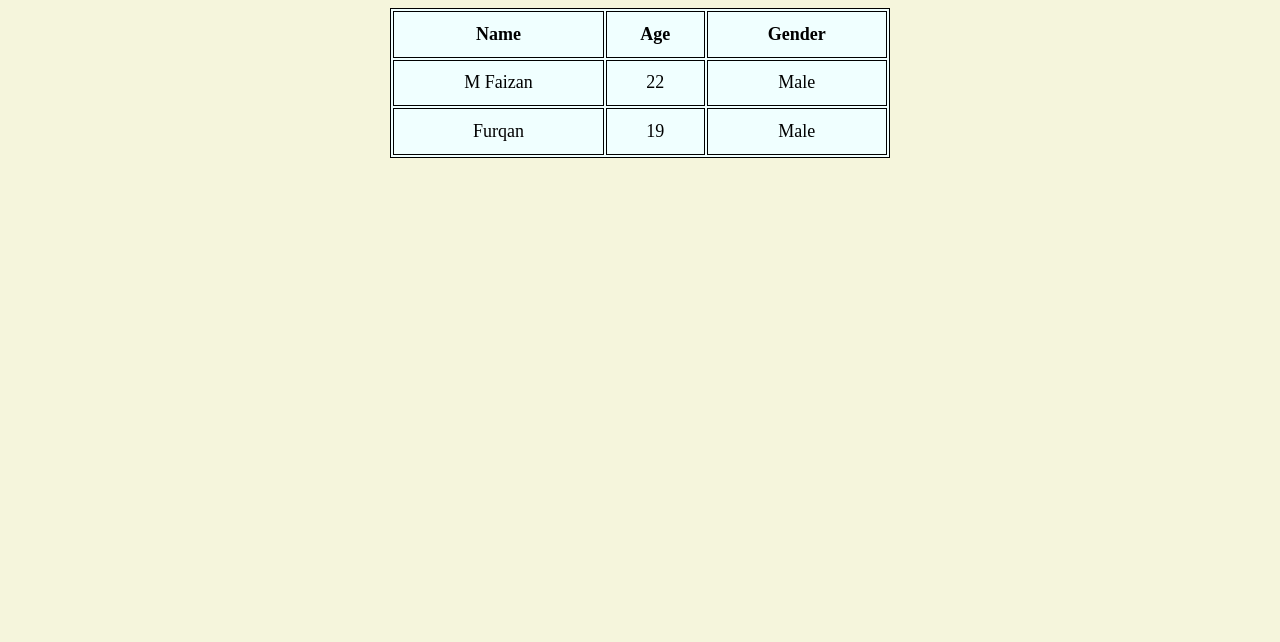
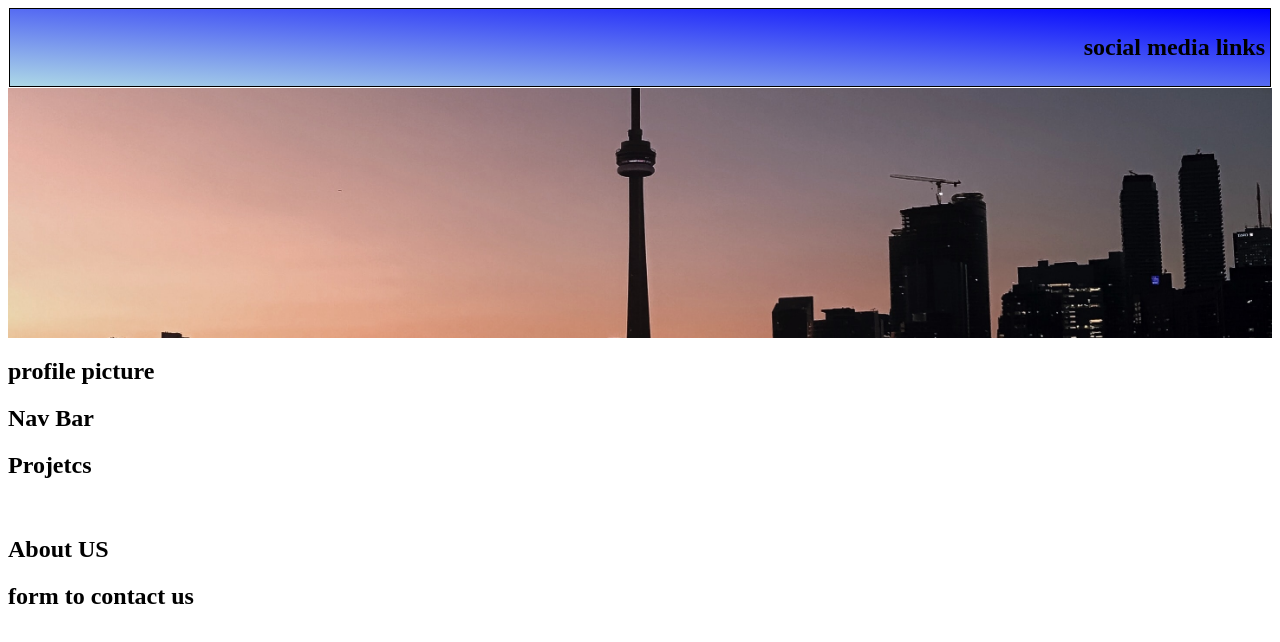
Before and after one commit to Fmajid29/PNY, a plain HTML site: page index.html in a window 1280 px wide. Drawn offline with Linux system fonts and the light colour scheme.

Commit message:
added basic structure of personal portfolio project of html/css

```diff
--- a/index.html
+++ b/index.html
@@ -1,29 +1,39 @@
 <!DOCTYPE html>
+
 <html lang="en">
-  <head>
-    <meta charset="UTF-8" />
-    <meta http-equiv="X-UA-Compatible" content="IE=edge" />
-    <meta name="viewport" content="width=device-width, initial-scale=1.0" />
-    <link rel="stylesheet" href="style.css" />
-    <title>Employee Record</title>
-  </head>
-  <body>
-    <table>
-      <tr>
-        <th>Name</th>
-        <th>Age</th>
-        <th>Gender</th>
-      </tr>
-      <tr>
-        <td>M Faizan</td>
-        <td>22</td>
-        <td>Male</td>
-      </tr>
-      <tr>
-        <td>Furqan</td>
-        <td>19</td>
-        <td>Male</td>
-      </tr>
-    </table>
-  </body>
+<head>
+  <meta charset="UTF-8">
+  <meta http-equiv="X-UA-Compatible" content="IE=edge">
+  <meta name="viewport" content="width=device-width, initial-scale=1.0">
+  <link rel="stylesheet" href="style.css">
+  <title>Personal Portfolio</title>
+</head>
+
+<body>
+
+  <header>
+    <h2>social media links</h2>
+  </header>
+
+  <main>
+
+  <div class="bannerImage">
+  </div>
+
+    <h2>profile picture</h2>
+    <div class="profilePicture">
+    </div>
+    <h2>Nav Bar</h2>
+    <h2>Projetcs</h2>
+
+  </main>
+
+  <br>
+
+  <footer>
+    <h2>About US</h2>
+    <h2>form to contact us</h2>
+  </footer>
+
+</body>
 </html>
--- a/style.css
+++ b/style.css
@@ -1,19 +1,21 @@
-body {
-  background-color: beige;
+.bannerImage{
+  background-image: url(Images/felipe-souza-ZcR-fIZ1I_o-unsplash.jpg);
+  width: 100%;
+  height: 250px;
+  background-size: cover;
+  background-repeat: no-repeat;
+  background-position: 0px;
 }
 
-table {
-  border: solid 0.1px black;
-  background-color: azure;
-  margin: auto;
-  width: 500px;
-  height: 150px;
+header{
+  background-image: linear-gradient(to bottom left, blue, lightblue);
+  margin: 1px;
+  border: solid 0.2px black;
+  text-align: right;
+  padding: 5px;
 }
 
-td,
-th {
-  border: solid 0.1px black;
-  text-align: center;
-  font-size: 18px;
-  margin: 0;
+.profilePicture{
+  background-image: url(Images/IMG_0658.HEIC);
+  width: 300px;
 }
```
Also changed, not shown: Images/felipe-souza-ZcR-fIZ1I_o-unsplash.jpg (added), 2 other files.
